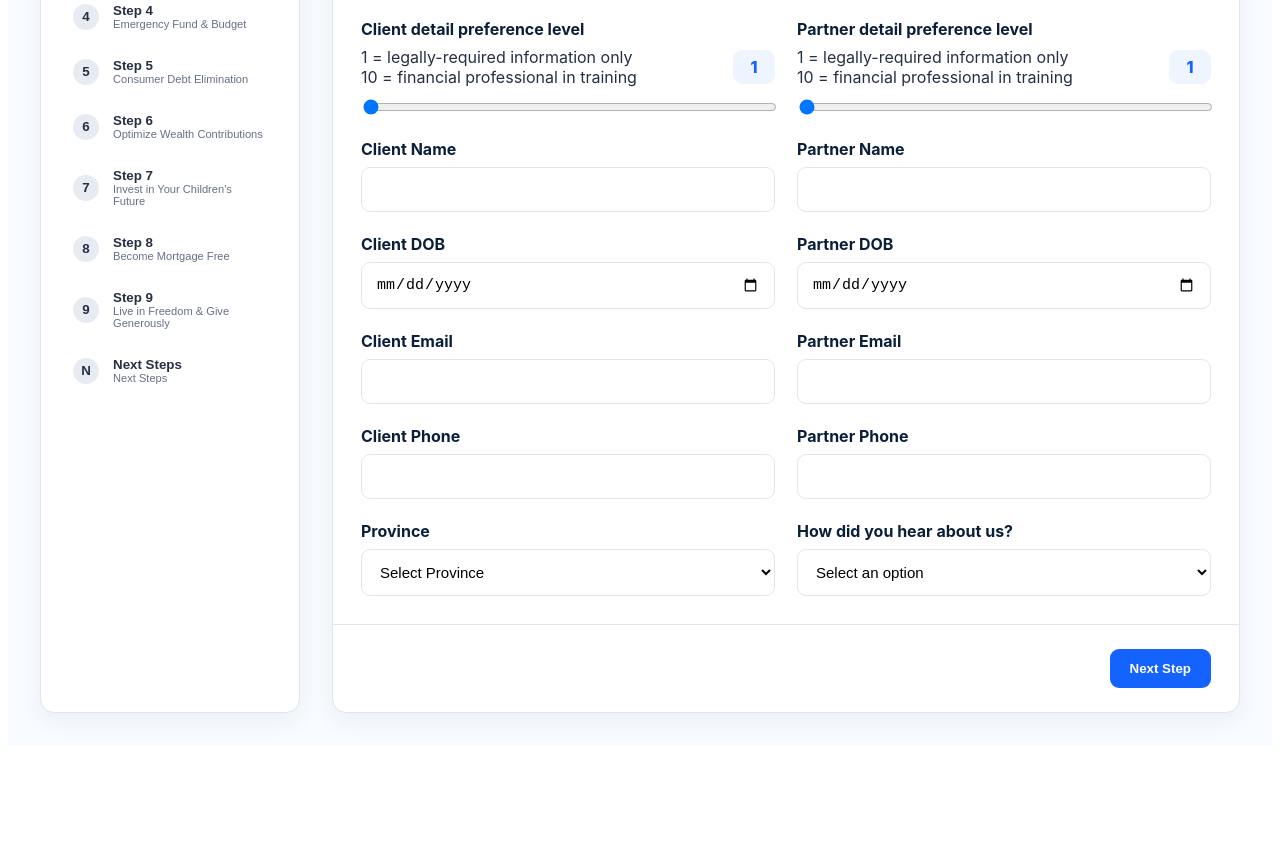
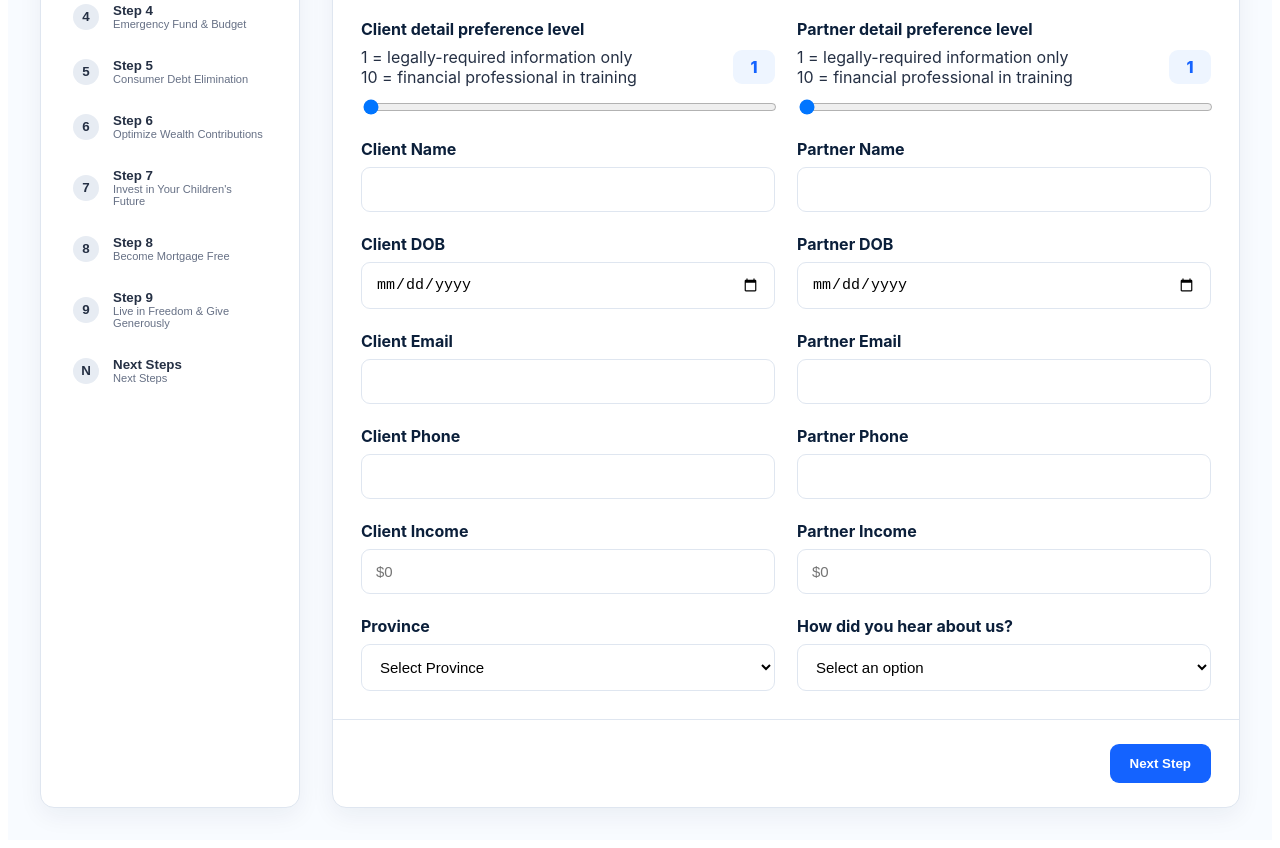
Before and after one commit to austin-crawford/freedom-intake, a plain HTML site: page index.html in a window 1280 px wide. Shown: the part 649-1497 px from the top of the page. Before the commit the page ends 1402 px from the top, so only its background shows below. Drawn offline with Linux system fonts and the light colour scheme.

Commit message:
Update index.html

```diff
--- a/index.html
+++ b/index.html
@@ -132,7 +132,7 @@ const steps = [
     ["What are your top financial priorities or concerns? (debt, retirement, investments, budgeting, protection, children's future, etc.)", "textarea"],
     ["How would you define Financial Freedom for your family?", "textarea"],
     ["Client detail preference level", "sliderLicense", { person: "Client" }], ["Partner detail preference level", "sliderLicense", { person: "Partner" }],
-    ["Client Name", "text"], ["Partner Name", "text"], ["Client DOB", "date"], ["Partner DOB", "date"], ["Client Email", "email"], ["Partner Email", "email"], ["Client Phone", "tel"], ["Partner Phone", "tel"],
+    ["Client Name", "text"], ["Partner Name", "text"], ["Client DOB", "date"], ["Partner DOB", "date"], ["Client Email", "email"], ["Partner Email", "email"], ["Client Phone", "tel"], ["Partner Phone", "tel"], ["Client Income", "currency"], ["Partner Income", "currency"],,
     ["Province", "select", ["Select Province", "Alberta", "British Columbia", "Manitoba", "New Brunswick", "Newfoundland and Labrador", "Northwest Territories", "Nova Scotia", "Nunavut", "Ontario", "Prince Edward Island", "Quebec", "Saskatchewan", "Yukon"]],
     ["How did you hear about us?", "select", ["Select an option", "Referral", "Social Media", "Event", "Existing Client", "Other"]]
   ]},
@@ -233,7 +233,7 @@ function getSavedValue(name) { return formData[name] || ""; }
 function renderField(field) {
   const [label, type, options] = field;
   const name = fieldName(label);
-  const twoColumnFields = ["Client Name", "Partner Name", "Client DOB", "Partner DOB", "Client Email", "Partner Email", "Client Phone", "Partner Phone", "Province", "How did you hear about us?", "Client detail preference level", "Partner detail preference level"];
+  const twoColumnFields = ["Client Name", "Partner Name", "Client DOB", "Partner DOB", "Client Email", "Partner Email", "Client Phone", "Partner Phone", "Client Income", "Partner Income", "Province", "How did you hear about us?", "Client detail preference level", "Partner detail preference level"];
   const fieldClass = twoColumnFields.includes(label) ? "form-group two-col" : "form-group full";
   if (type === "sectionHeading") return `<div class="section-heading">${escapeHTML(label)}</div>`;
   if (type === "textarea") return `<div class="${fieldClass}"><label>${escapeHTML(label)}</label><textarea name="${escapeHTML(name)}" rows="3">${escapeHTML(getSavedValue(name))}</textarea></div>`;
```
